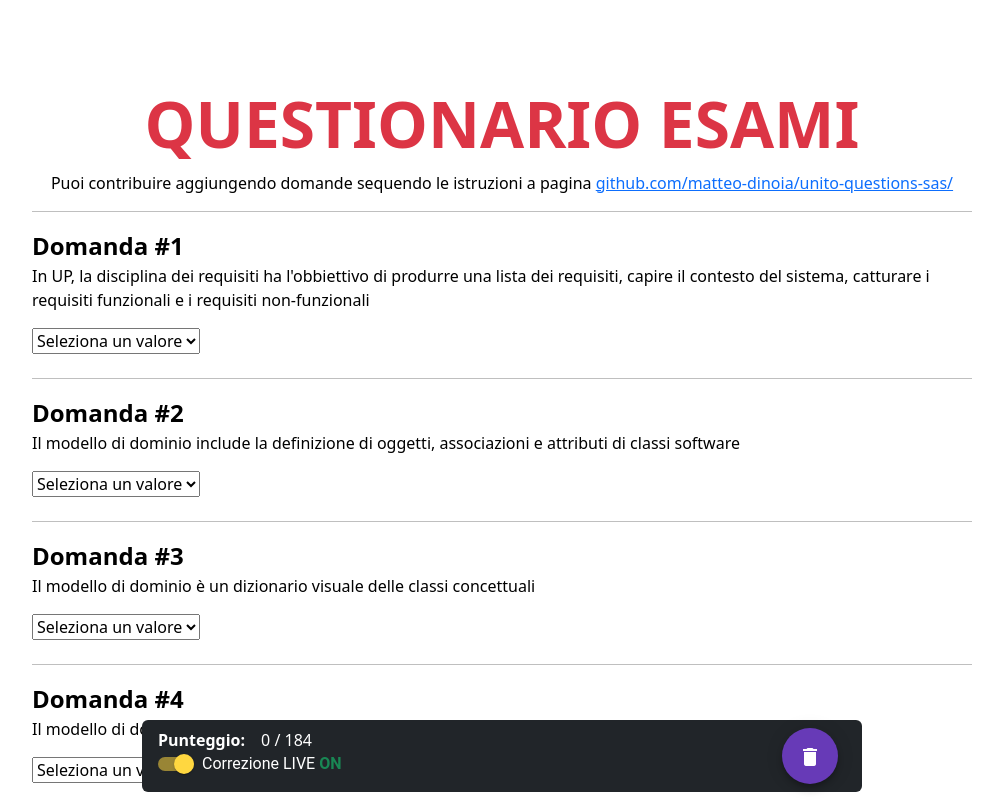
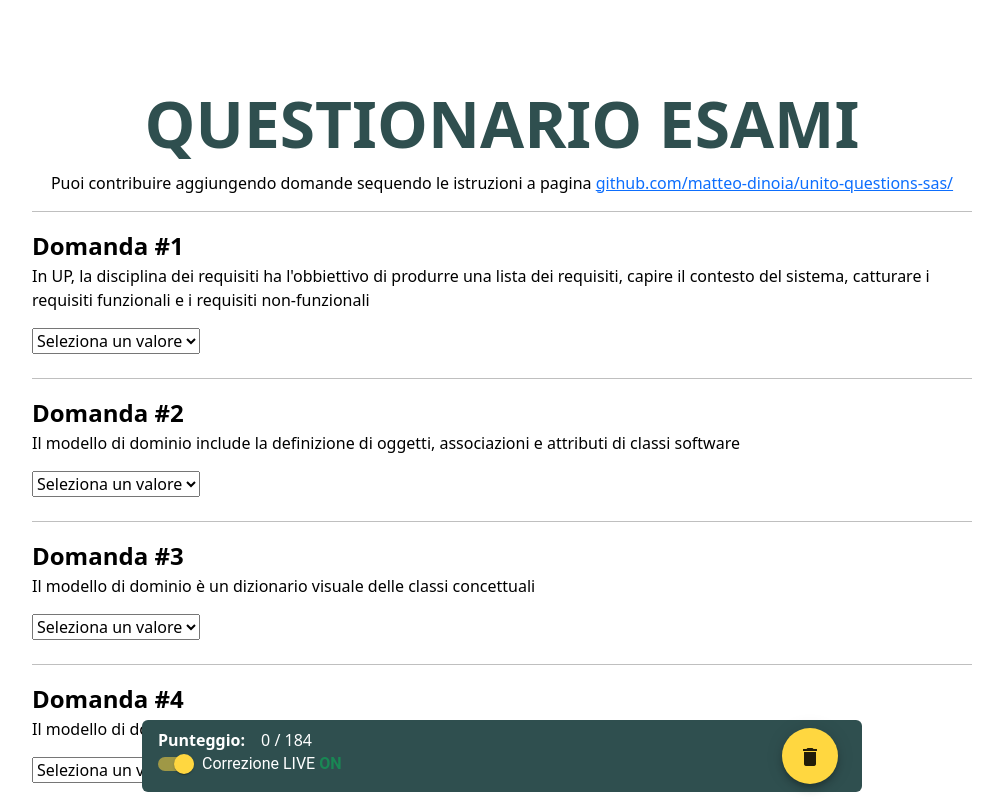
Before and after one commit to matteo-dinoia/unito-questions-sas, an Angular app: page / in a window 1280 px wide. Shown: the top 800 px of the page, without its empty margins (138-1141 px from the left). Built offline with nearby package versions, Linux system fonts and the light colour scheme.

Commit message:
adding dark mode

```diff
--- a/src/app/app.component.html
+++ b/src/app/app.component.html
@@ -1,6 +1,6 @@
 <div class="questions-body">
   <div class="my-header">
-    <h1 class="text-danger fw-bold">
+    <h1 class="fw-bold">
       QUESTIONARIO ESAMI
     </h1>
     <p>
@@ -103,7 +103,7 @@
   </ol>
 </div>
 <div class="container fixed-bottom mb-2">
-  <div class="bar d-flex px-3 py-2 w-100 bg-dark text-white round">
+  <div class="bar d-flex px-3 py-2 w-100 text-white round">
     <div class="d-flex flex-column" style="margin-right: auto;">
       <div>
         <span class="fw-bold me-3">Punteggio:</span>
@@ -136,7 +136,6 @@
         class="mx-2"
         (click)="resetExam()"
         mat-fab
-        color="primary"
         aria-label="Example icon button with a delete icon"
       >
         <mat-icon>delete</mat-icon>
--- a/src/app/app.component.scss
+++ b/src/app/app.component.scss
@@ -14,7 +14,10 @@
 
 
 .my-header{ text-align: center; }
-.my-header h1{ font-size: 4em; }
+.my-header h1{
+  font-size: 4em;
+  color: var(--primary);
+}
 
 @media (max-width: 720px) {
   .my-header h1{ font-size: 2em; }
@@ -27,6 +30,7 @@
 .bar{
   max-width: 720px;
   margin: 0px auto;
+  background-color: var(--primary);
 }
 
 .no-num-list{
--- a/src/styles.scss
+++ b/src/styles.scss
@@ -3,10 +3,23 @@
 html, body { height: 100%; }
 body {
     margin: 0;
-    background-color: var(--bg);
 }
 
 :root {
-    --text: black;
-    --bg: white;
+    --primary: darkslategray;
+    color-scheme: light dark;
 }
+
+@media (prefers-color-scheme: light) {
+    body {
+        color: black;
+        background-color: white;
+    }
+}
+
+@media (prefers-color-scheme: dark) {
+    body {
+        color: white;
+        background-color: #252628;
+    }
+}
```
Also changed, not shown: 3 other files (tests, documents, lock files or other folders).
